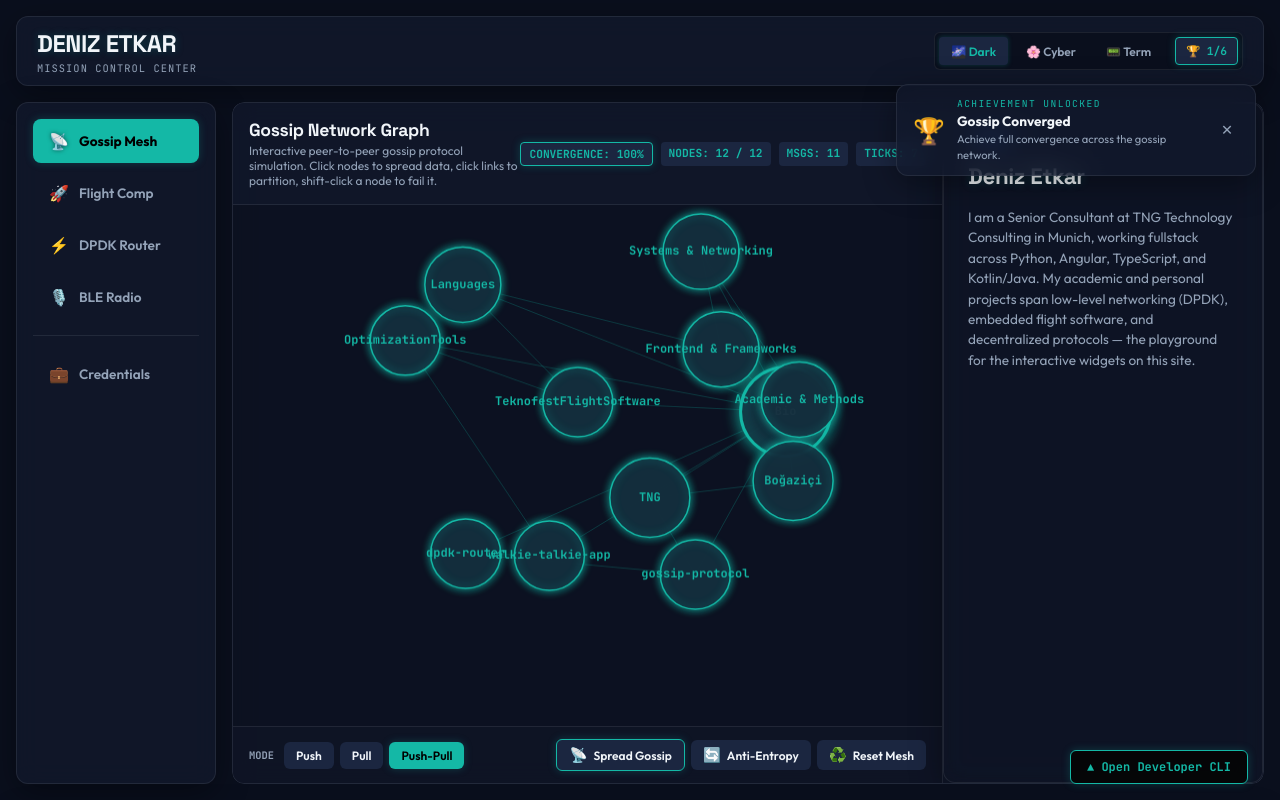
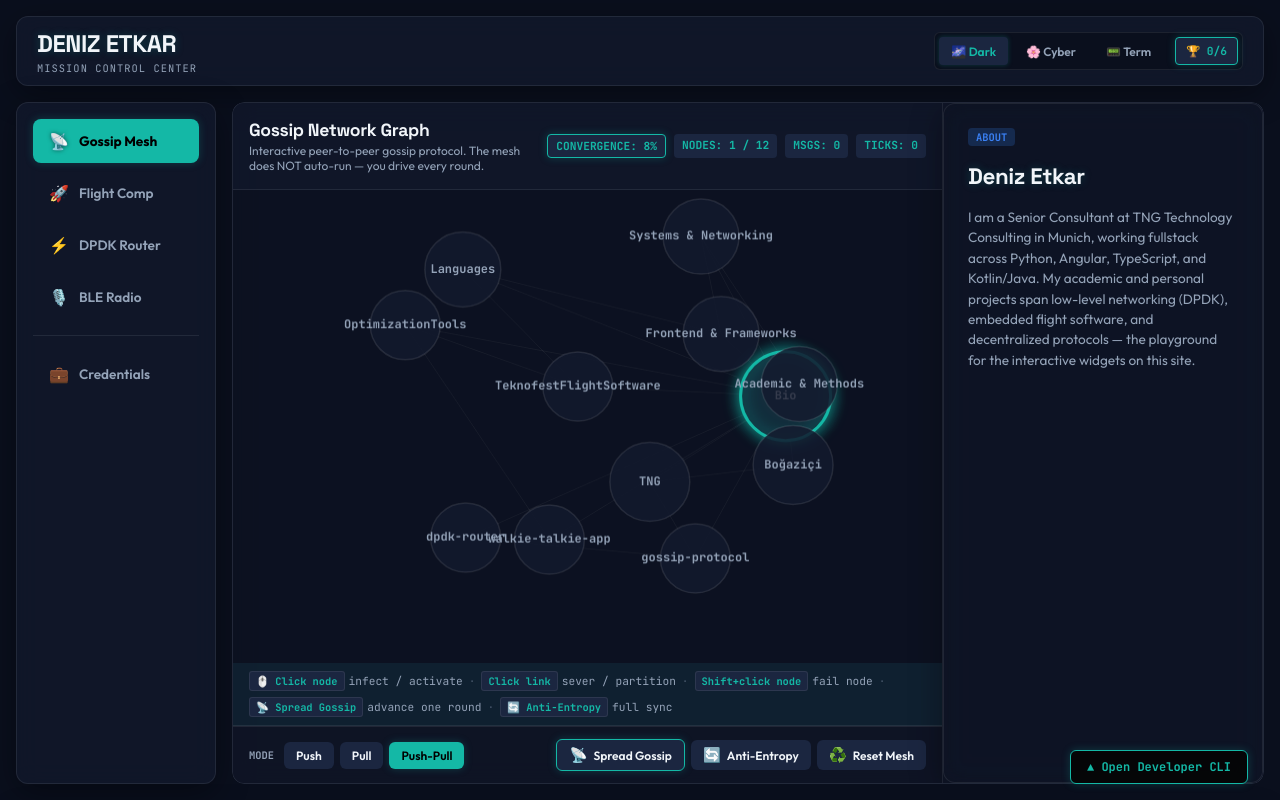
Before and after one commit to denizetkar/denizetkar.github.io, an Angular app: page / in a window 1280 px wide. Built offline with nearby package versions, Linux system fonts and the light colour scheme.

Commit message:
fix(gossip): remove auto-tick, make Spread Gossip button advance one round, add interaction hints

```diff
--- a/src/app/components/gossip-visualizer/gossip-visualizer.component.html
+++ b/src/app/components/gossip-visualizer/gossip-visualizer.component.html
@@ -3,7 +3,7 @@
     <div class="canvas-header">
       <div class="header-info">
         <h3>Gossip Network Graph</h3>
-        <p>Interactive peer-to-peer gossip protocol simulation. Click nodes to spread data, click links to partition, shift-click a node to fail it.</p>
+        <p>Interactive peer-to-peer gossip protocol. The mesh does NOT auto-run — you drive every round.</p>
       </div>
       <div class="header-stats">
         <span class="badge glow-border">
@@ -26,6 +26,18 @@
       @if (isPartitioned()) {
         <div class="partition-banner">⚠️ NETWORK PARTITIONED — {{ partitions().length }} COMPONENTS</div>
       }
+    </div>
+
+    <div class="interactions-bar" role="region" aria-label="How to interact with the gossip mesh">
+      <span class="interaction"><span class="key">🖱️ Click node</span> infect / activate</span>
+      <span class="sep">·</span>
+      <span class="interaction"><span class="key">Click link</span> sever / partition</span>
+      <span class="sep">·</span>
+      <span class="interaction"><span class="key">Shift+click node</span> fail node</span>
+      <span class="sep">·</span>
+      <span class="interaction"><span class="key">📡 Spread Gossip</span> advance one round</span>
+      <span class="sep">·</span>
+      <span class="interaction"><span class="key">🔄 Anti-Entropy</span> full sync</span>
     </div>
 
     <div class="canvas-footer">
--- a/src/app/components/gossip-visualizer/gossip-visualizer.component.scss
+++ b/src/app/components/gossip-visualizer/gossip-visualizer.component.scss
@@ -83,6 +83,48 @@
   justify-content: space-between;
   border-top: 1px solid var(--border-glass);
   background: rgba(0, 0, 0, 0.1);
+}
+
+.interactions-bar {
+  padding: 8px 16px;
+  display: flex;
+  flex-wrap: wrap;
+  gap: 6px;
+  align-items: center;
+  border-bottom: 1px solid var(--border-glass);
+  background: rgba(20, 184, 166, 0.06);
+  font-family: var(--font-mono);
+  font-size: 0.7rem;
+  color: var(--text-secondary);
+
+  .interaction {
+    display: inline-flex;
+    align-items: center;
+    gap: 4px;
+    white-space: nowrap;
+  }
+
+  .key {
+    padding: 2px 6px;
+    border-radius: 3px;
+    background: var(--bg-tertiary);
+    color: var(--accent);
+    font-weight: 700;
+    font-size: 0.65rem;
+    border: 1px solid var(--border-glass);
+  }
+
+  .sep {
+    color: var(--text-muted);
+    opacity: 0.6;
+  }
+
+  @media (max-width: 768px) {
+    font-size: 0.65rem;
+    .sep {
+      display: none;
+    }
+  }
 }
 
 .mode-group,
--- a/src/app/components/gossip-visualizer/gossip-visualizer.component.ts
+++ b/src/app/components/gossip-visualizer/gossip-visualizer.component.ts
@@ -306,8 +306,6 @@ export class GossipVisualizerComponent implements OnInit, OnDestroy, AfterViewIn
   private canvasWidth = 800;
   private canvasHeight = 450;
   private ctx!: CanvasRenderingContext2D;
-  private lastTickTime = 0;
-  private readonly tickIntervalMs = 800;
   private winAchievementFired = false;
   private argSolvedFired = false;
 
@@ -547,31 +545,20 @@ export class GossipVisualizerComponent implements OnInit, OnDestroy, AfterViewIn
       }
     }
 
-    // 3. Protocol tick at fixed interval.
-    const now = Date.now();
-    if (now - this.lastTickTime >= this.tickIntervalMs) {
-      this.lastTickTime = now;
-      const mode = this.simState.gossipMode();
-      const stats = this.protocol.tick(this.nodes, this.links, mode);
-      this.packets.push(...this.collectVisualPackets());
-      // Update partition detection + metrics.
-      const components = this.protocol.detectPartition(this.nodes, this.links);
-      const liveComponents = components.filter((c) => c.length > 0);
+    // 3. Protocol advances only on explicit user click (injectEpidemic); render loop keeps canvas alive.
     this.ngZone.run(() => {
-        this.messagesSent.update((n) => n + stats.messagesSent);
-        this.tickCount.update((n) => n + 1);
       const conv = this.protocol.calculateConvergence(this.nodes);
       this.simState.convergencePercent.set(conv);
       const infected = this.nodes.filter(
         (n) => !n.failed && n.messages.has(this.protocol.rumorId),
       ).length;
       this.infectionCount.set(infected);
+      const components = this.protocol.detectPartition(this.nodes, this.links);
+      const liveComponents = components.filter((c) => c.length > 0);
       this.partitions.set(liveComponents);
       this.isPartitioned.set(liveComponents.length > 1);
       this.simState.gossipPackets.set([...this.packets]);
-        this.checkWinCondition();
     });
-    }
   }
 
   /** Generate visual packets for newly-infected nodes this frame. */
@@ -807,15 +794,33 @@ export class GossipVisualizerComponent implements OnInit, OnDestroy, AfterViewIn
   }
 
   protected injectEpidemic(): void {
-    // Infect a random idle node — or, if all are infected, run anti-entropy.
-    const idle = this.nodes.filter((n) => !n.failed && !n.messages.has(this.protocol.rumorId));
-    if (idle.length > 0) {
-      const target = idle[Math.floor(Math.random() * idle.length)]!;
-      this.infectNode(target);
-    } else {
-      this.protocol.runAntiEntropy(this.nodes, 1);
+    // Ensure the rumor source (bio) is infected on the very first spread
+    // so the user can advance the protocol even before clicking a node.
+    const bioNode = this.nodes.find((n) => n.id === 'bio');
+    if (bioNode && !bioNode.failed && !bioNode.messages.has(this.protocol.rumorId)) {
+      bioNode.messages.add(this.protocol.rumorId);
+      bioNode.state = bioNode.state === 'idle' ? 'infected' : bioNode.state;
+      bioNode.infectionTime = Date.now();
     }
-    this.syncSimState();
+    const mode = this.simState.gossipMode();
+    const stats = this.protocol.tick(this.nodes, this.links, mode);
+    this.packets.push(...this.collectVisualPackets());
+    this.ngZone.run(() => {
+      this.messagesSent.update((n) => n + stats.messagesSent);
+      this.tickCount.update((n) => n + 1);
+      const conv = this.protocol.calculateConvergence(this.nodes);
+      this.simState.convergencePercent.set(conv);
+      const infected = this.nodes.filter(
+        (n) => !n.failed && n.messages.has(this.protocol.rumorId),
+      ).length;
+      this.infectionCount.set(infected);
+      const components = this.protocol.detectPartition(this.nodes, this.links);
+      const liveComponents = components.filter((c) => c.length > 0);
+      this.partitions.set(liveComponents);
+      this.isPartitioned.set(liveComponents.length > 1);
+      this.simState.gossipPackets.set([...this.packets]);
+      this.checkWinCondition();
+    });
   }
 
   protected runAntiEntropy(): void {
```
Also changed, not shown: 1 other file (tests, documents, lock files or other folders). Lines whose indentation alone changed are shown as unchanged.
